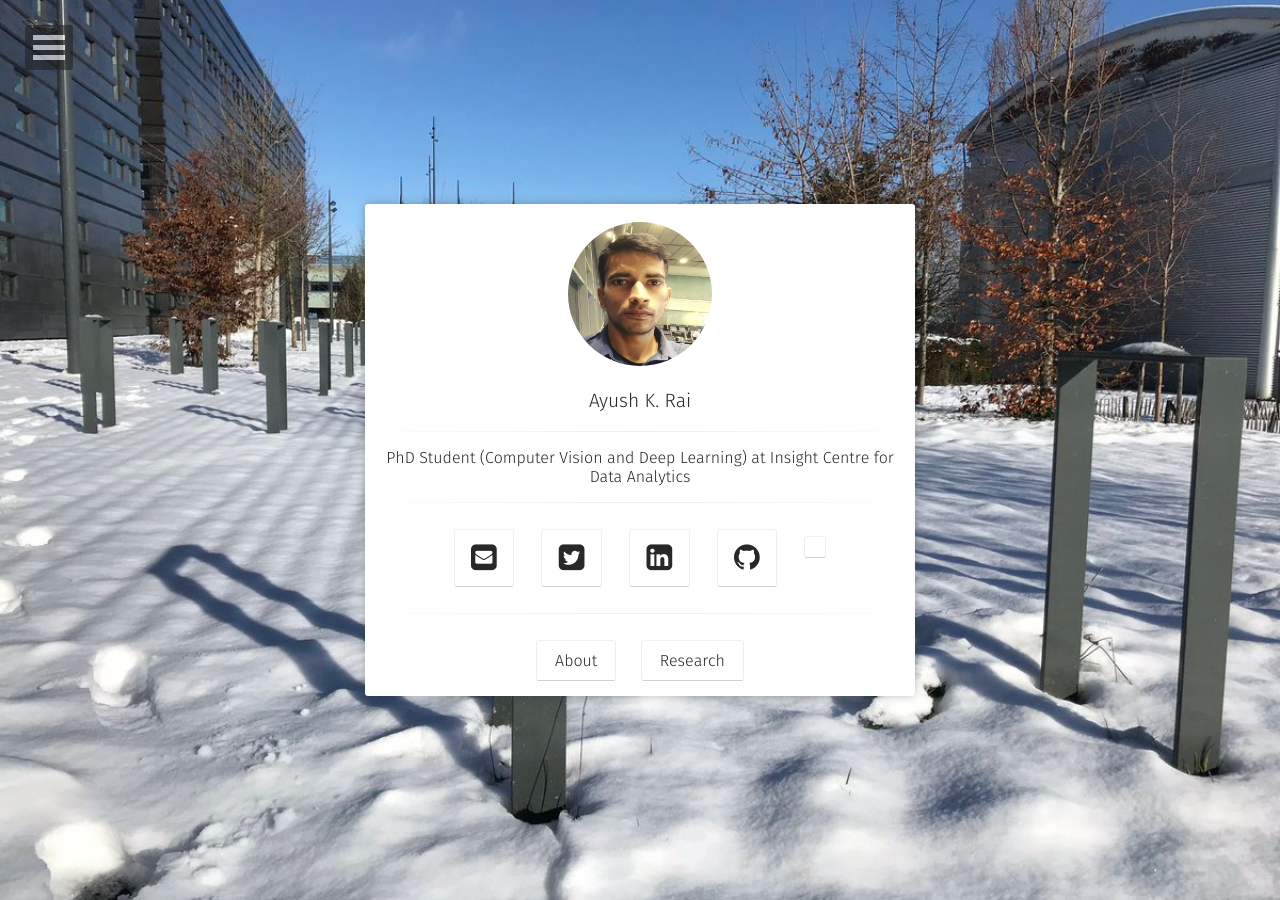
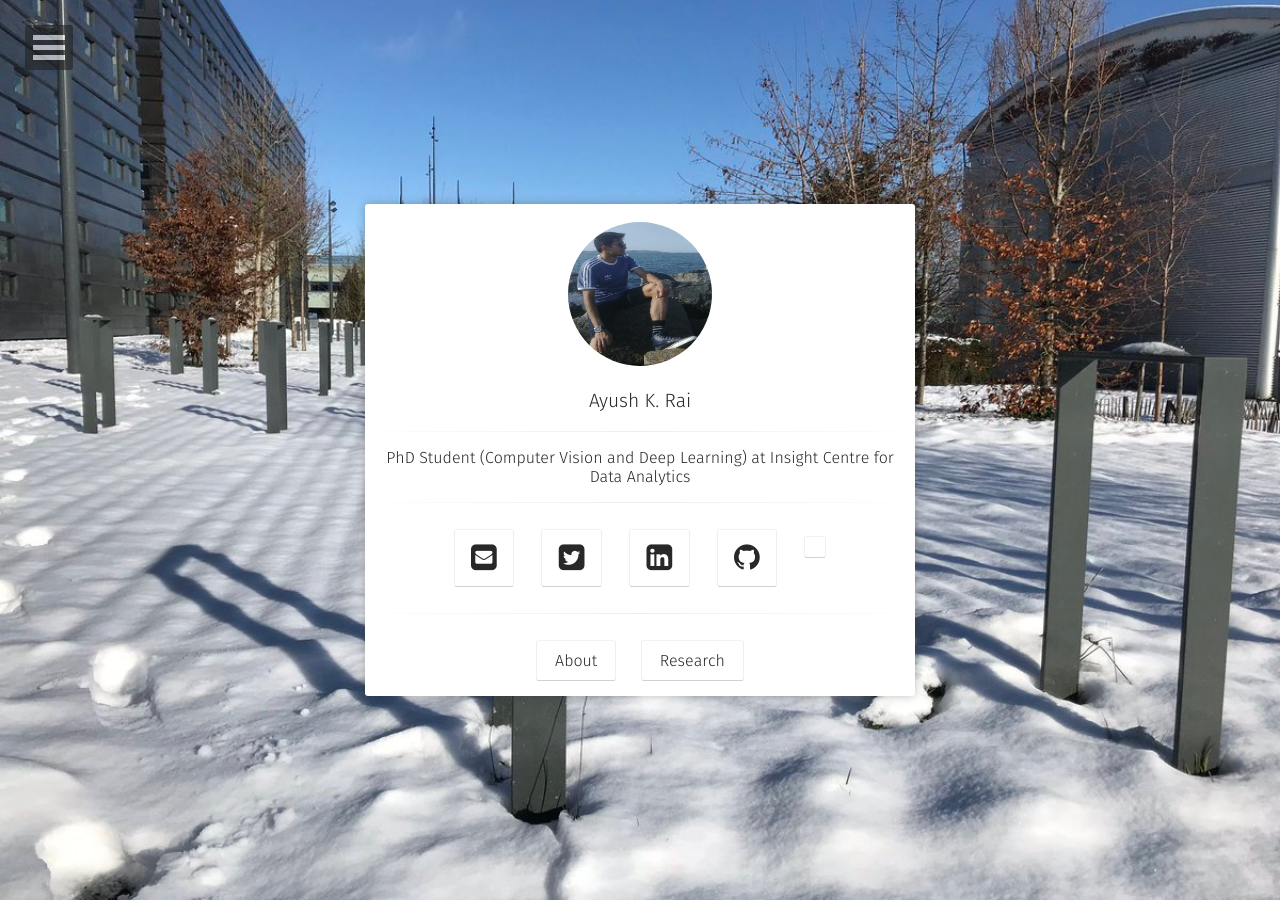
Before and after one commit to rayush7/rayush7.github.io, a Jekyll site: the page built from index.html, in a window 1280 px wide. Built offline with Jekyll 4.4.1, drawn with Linux system fonts in a browser that asks for light colours; some web fonts are replaced; a style sheet for code colours, icons or effects is not loaded.

Commit message:
updated _config.yml

```diff
--- a/_config.yml
+++ b/_config.yml
@@ -4,7 +4,7 @@
 description:        "My Posts can be found here"
 reading_time:       true
 words_per_minute:   200
-logo:               'assets/img/ayush_crop.png'
+logo:               'assets/img/ayush_crop2.png'
 background:         'assets/img/centralesupelec.jpg'
 tiled_bg:           false   # Set this true if you want to tile your background image, otherwise it will be covered
 locale:             en_US
```
